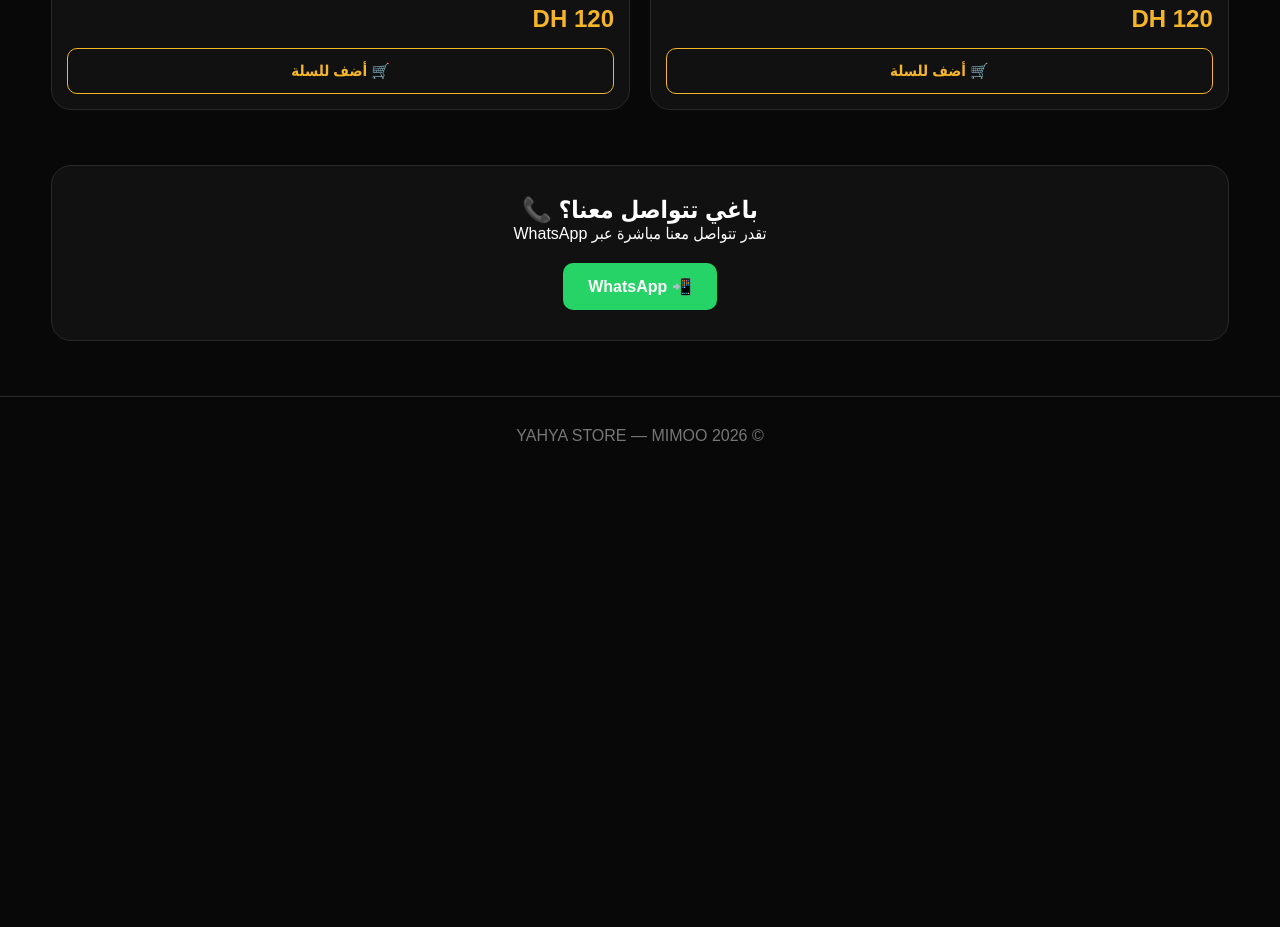
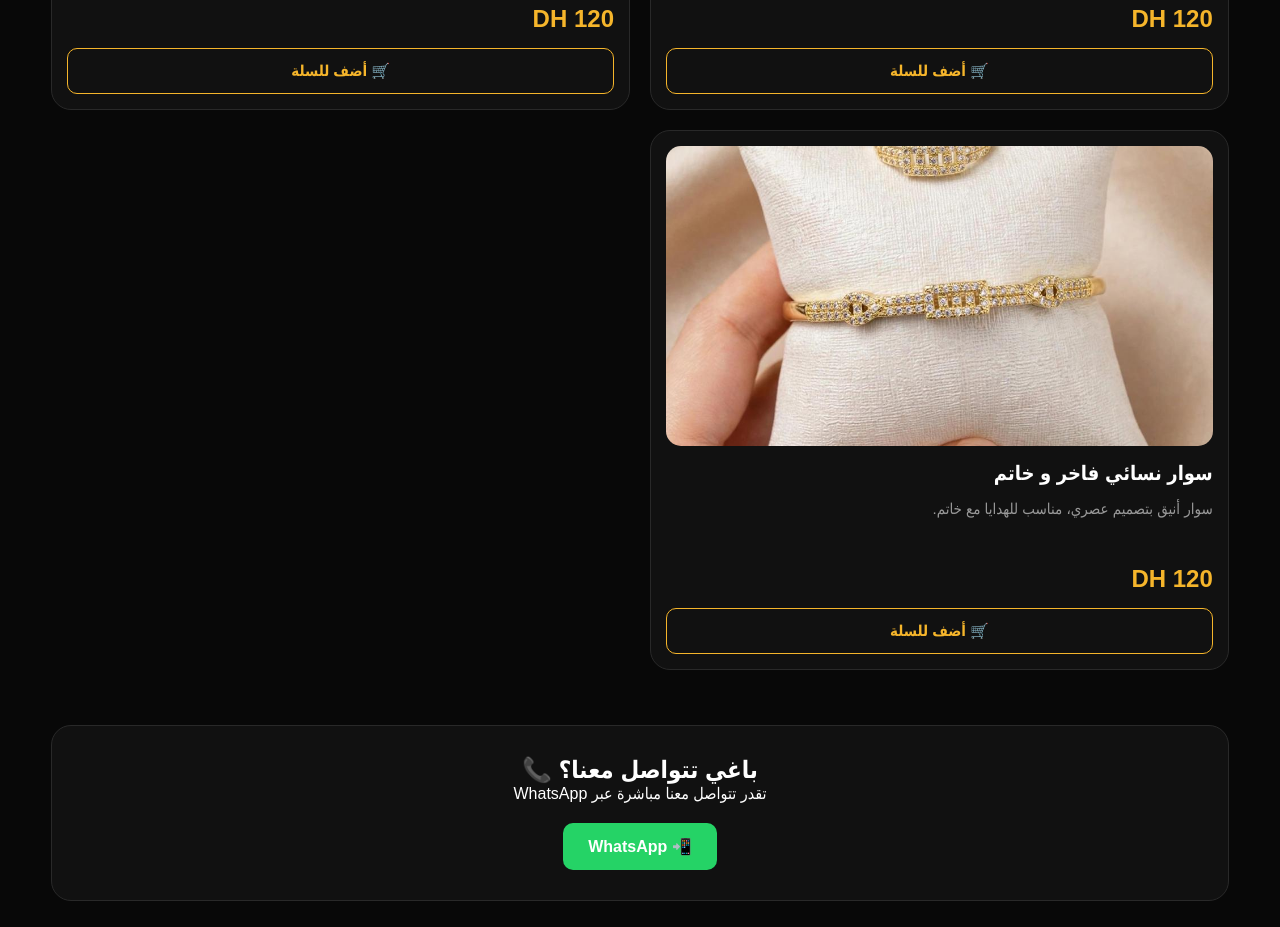
Before and after one commit to yahyayt323-beep/yahya-storee, a plain HTML site: page index.html in a window 1280 px wide. Shown: the part 1040-1967 px from the top of the page. Before the commit the page ends 1515 px from the top, so only its background shows below. Drawn offline with Linux system fonts and the light colour scheme.

Commit message:
Update index.html

```diff
--- a/index.html
+++ b/index.html
@@ -748,6 +748,50 @@ footer{
         </div>
 
 
+
+<!-- PRODUCT 3 -->
+
+        <div class="product">
+
+            <div class="product-img">
+
+                <img
+                    src="IMG-20261003-WA0032.jpg"
+                    alt="سوار نسائي فاخر"
+                >
+
+            </div>
+
+
+            <h3>
+                سوار نسائي فاخر و خاتم
+            </h3>
+
+
+            <p>
+                سوار أنيق بتصميم عصري، مناسب للهدايا مع خاتم.
+            </p>
+
+
+            <div class="price">
+                120 DH
+            </div>
+
+
+            <button
+                class="buy"
+                onclick="addToCart(
+                    'سوار نسائي فاخر و خاتم  ✨',
+                    120
+                )"
+            >
+                🛒 أضف للسلة
+            </button>
+
+        </div>
+
+
+
     </div>
 
 </section>
```
